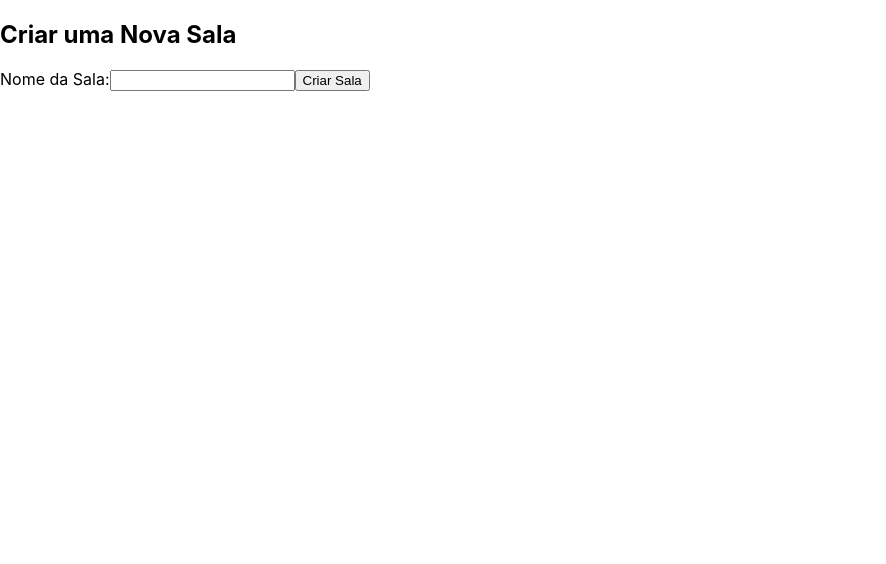
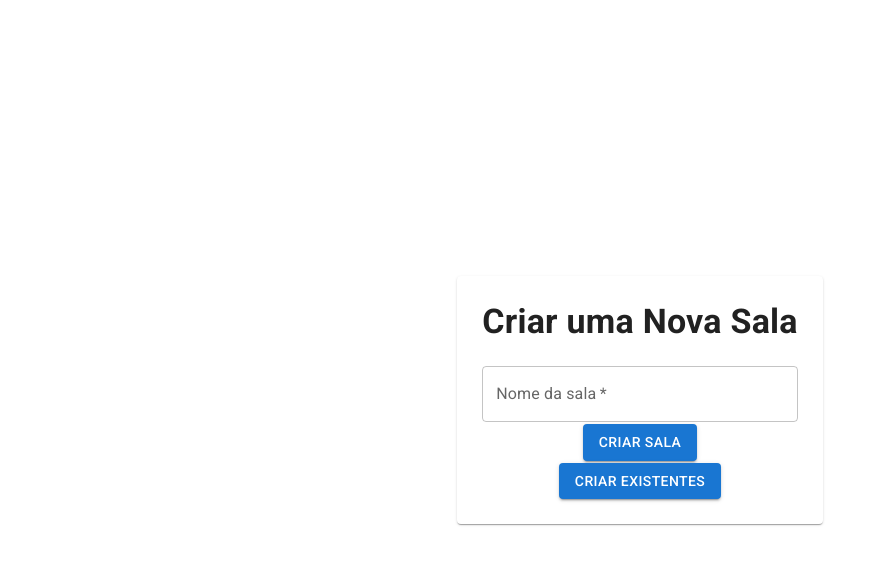
Before and after one commit to ramonbarbos/salavirtual, a React (Create React App) app: page / in a window 1280 px wide. Shown: the top 564 px of the page, without its empty margins (0-886 px from the left). Built offline with nearby package versions, Linux system fonts and the light colour scheme.

Commit message:
rotas e layout

```diff
--- a/src/App.js
+++ b/src/App.js
@@ -1,12 +1,20 @@
 import React from 'react';
+import { BrowserRouter as Router, Route, Routes } from 'react-router-dom';
+
+
 import CreateRoom from './components/CreateRoom';
+import Rooms from './components/Rooms';
+import Sala from './components/Sala';
 
 function App() {
   return (
-    <div className="App">
-
-      <CreateRoom />
-    </div>
+    <Router>
+        <Routes>
+          <Route path="/" element={<CreateRoom />} />
+          <Route path="/lobby" element={<Rooms />} />
+          <Route path="/sala/:id" element={<Sala/>} /> {/* Rota da sala com parâmetro de ID */}
+        </Routes>
+    </Router>
   );
 }
 
--- a/src/components/CreateRoom.js
+++ b/src/components/CreateRoom.js
@@ -1,11 +1,31 @@
 import React, { useState } from 'react';
+import { useNavigate } from 'react-router-dom';
+import '@fontsource/roboto/300.css';
+import '@fontsource/roboto/400.css';
+import '@fontsource/roboto/500.css';
+import '@fontsource/roboto/700.css';
+import { Box, Button, TextField, Typography, Card, Alert } from '@mui/material';
 
 function CreateRoom() {
+  const navigate = useNavigate();
   const [openSala, setOpenSala] = useState({
     nome: '',
     usuario_id: '',
     created_at: '',
   });
+
+  const [alertOpen, setAlertOpen] = useState(false);
+  const [alertMessage, setAlertMessage] = useState('');
+  const [alertSeverity, setAlertSeverity] = useState('');
+
+  const handleAlertClose = () => {
+    setAlertOpen(false);
+  };
+
+  const handleSalas = () => {
+    console.log('Botão de Salas clicado'); // Adicione esta linha
+    navigate('/lobby'); // Redireciona para a página Salas
+  };
 
   const handleInputChange = (e) => {
     const { name, value } = e.target;
@@ -17,13 +37,16 @@ function CreateRoom() {
 
   const handleSubmit = async (e) => {
     e.preventDefault();
+    console.log('Botão de Salas clicado'); // Adicione esta linha
+    console.log(openSala); // Adicione esta linha
     if  (
       openSala.nome === ''
       //roomName.usuario_id === '' ||
       //roomName.created_at === ''
   ) {
-        console.log('Por favor, preencha todos os campos.');
-
+    setAlertMessage('Por favor, preencha todos os campos.');
+    setAlertSeverity('warning');
+    setAlertOpen(true);
     return;
   }
     try {
@@ -39,30 +62,69 @@ function CreateRoom() {
 
       if (data.tipo === 'sucesso') {
         console.log('Sala cadastrada com sucesso');
+        console.log(data.resposta.id_inserido);
+        navigate(`/sala/${data.resposta.id_inserido}`);
       } else {
-        console.log('Erro ao cadastrar a sala');
+        setAlertMessage('Já existente!');
+        setAlertSeverity('info');
+        setAlertOpen(true);
       }
     } catch (error) {
       console.log('Erro ao cadastrar a sala', error);
+      setAlertMessage('Não foi possivel criar!');
+      setAlertSeverity('error');
+      setAlertOpen(true);
     }
   };
 
   return (
-    <div>
-      <h2>Criar uma Nova Sala</h2>
-      <form onSubmit={handleSubmit}>
-        <label>
-          Nome da Sala:
-          <input
-            type="text"
+    <Box
+      sx={{
+        width: '100',
+        height: '100vh',
+        justifyContent: 'center',
+        display: 'flex',
+        flexDirection: 'column',
+        alignItems: 'center',
+      }}
+    >
+      <Card sx={{ padding: '25px' }}>
+        <Typography variant="h4" sx={{ fontWeight: 'bold', textAlign: 'center' }}>
+          Criar uma Nova Sala
+        </Typography>
+        {alertOpen && (
+          <Alert sx={{ marginTop: '5px' }} severity={alertSeverity} onClose={handleAlertClose}>
+            {alertMessage}
+          </Alert>
+        )}
+
+        <Box mt={1}>
+          <TextField
+            required
             name="nome"
-            value={openSala.nome}
+            label="Nome da sala"
             onChange={handleInputChange}
+            fullWidth // Ocupar a largura total
+            sx={{ marginTop: 2 }} // Espaçamento superior
           />
-        </label>
-        <button type="submit">Criar Sala</button>
-      </form>
-    </div>
+        </Box>
+
+        <Button
+          variant="contained"
+          onClick={handleSubmit}
+          style={{ display: 'block', margin: 'auto', marginTop: 2 }}
+        >
+          Criar Sala
+        </Button >
+        <Button
+        variant="contained"
+          onClick={handleSalas}
+          style={{ display: 'block', margin: 'auto', marginTop: 2 }}
+        >
+          Criar Existentes
+        </Button >
+      </Card>
+    </Box>
   );
 }
 
--- /dev/null
+++ b/src/components/Rooms.js
@@ -0,0 +1,57 @@
+import React, { useState, useEffect} from 'react';
+import { useNavigate } from 'react-router-dom';
+
+
+function Rooms() {
+    const [rows, setRows] = useState([]);
+    const navigate = useNavigate();
+
+
+    const handleSala = (id) => {
+        navigate(`/sala/${id}`)
+      };
+
+
+    const fetchSalas = async () => {
+        try {
+          const response = await fetch('http://10.0.0.120/apiSala/salas/listar');
+          const responseData = await response.json();
+
+          if (responseData.tipo === 'sucesso') {
+            setRows(responseData.resposta);
+          } else {
+            console.log('Nenhum registro');
+          }
+        } catch (error) {
+          console.error(error);
+        }
+      };
+
+      useEffect(() => {
+        fetchSalas(); // Buscar usuários inicialmente
+
+        const interval = setInterval(fetchSalas, 3000); // Atualizar a cada 5 segundos
+
+        return () => {
+          clearInterval(interval); // Limpar intervalo ao desmontar o componente
+        };
+      }, []);
+
+
+  return (
+    <div>
+      <h2>Salas existentes</h2>
+      {rows.map((row) => (
+     <div key={row.id}>
+        <p>Nome da Sala: {row.nome}</p>
+        <p>Data de  Criação: {row.created_at}</p>
+        <p>Criado por: {row.usuario_id}</p>
+        <button onClick={() => handleSala(row.id)}>Salas Existentes</button>
+        <p>-----------------------</p>
+     </div>
+       ))}
+    </div>
+  );
+}
+
+export default Rooms;
--- /dev/null
+++ b/src/components/Sala.js
@@ -0,0 +1,17 @@
+import React, { useState, useEffect} from 'react';
+import { useParams } from 'react-router-dom'; // Importe o hook useParams
+
+function Sala() {
+
+    const { id } = useParams();
+
+
+  return (
+    <div>
+      <h2>Salas: {id}</h2>
+
+    </div>
+  );
+}
+
+export default Sala;
```
Also changed, not shown: package.json (+7 -0 lines), 1 other file (tests, documents, lock files or other folders). Lines whose indentation alone changed are shown as unchanged.
